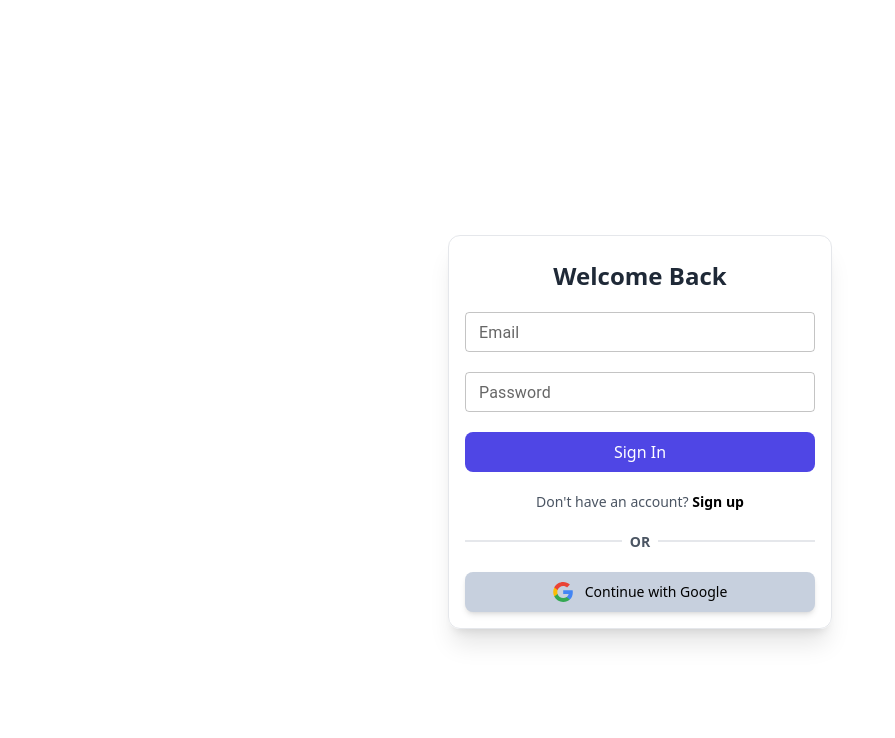
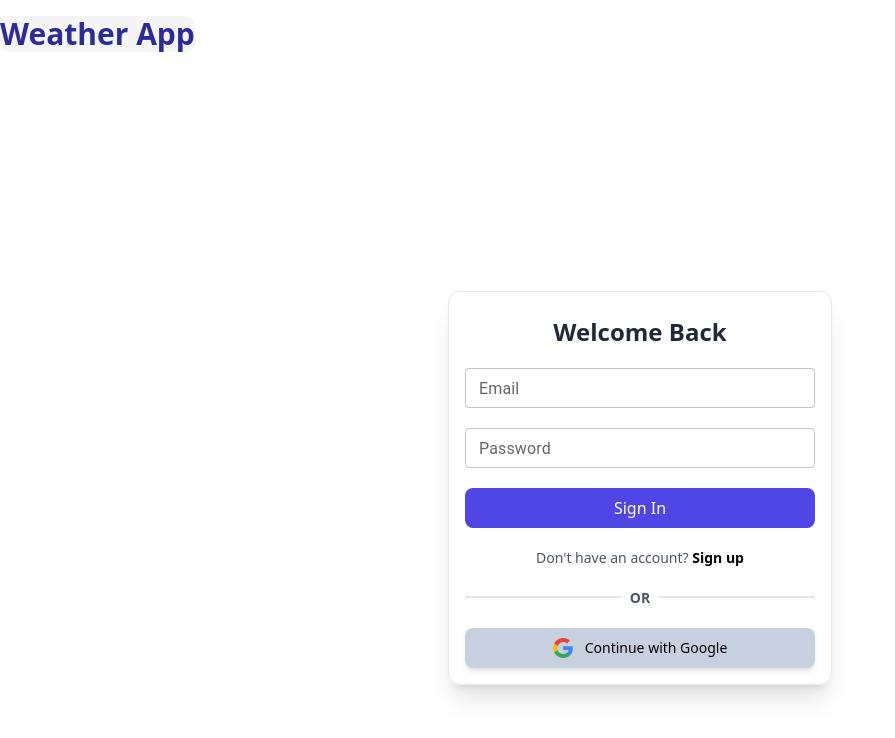
Before and after one commit to abdelrhmanadel200/weather-app, a React (Create React App) app: page /login in a window 1280 px wide. Shown: the top 738 px of the page, without its empty margins (0-895 px from the left). Built offline with nearby package versions, Linux system fonts and the light colour scheme; no server answers.

Commit message:
Update index.jsx

```diff
--- a/src/components/header/index.jsx
+++ b/src/components/header/index.jsx
@@ -2,22 +2,23 @@ import React from 'react';
 import { Link, useNavigate } from 'react-router-dom';
 import { useAuth } from '../../index.jsx';
 import { doSignOut } from '../../firebase/auth';
-
+import SearchBar from '../../SearchBar.js'; // Import the SearchBar component
 
 const Header = () => {
   const navigate = useNavigate();
   const { userLoggedIn } = useAuth();
   return (
-    <nav className="flex justify-between items-center py-4">
+    <nav className="justify-between items-center py-4 text-white">
       <div className="flex items-center">
-        {/* <h1 className="text-3xl font-bold text-gray-800">Weather App</h1> */}
+        <h1 className="text-3xl font-bold">Weather App</h1>
       </div>
-      <div className="flex items-center">
+      <div className="flex justify-center items-center w-full">
         {
           userLoggedIn
             ?
             <>
-              <button onClick={() => { doSignOut().then(() => { navigate('/login') }) }} className="text-sm text-black bg-gray-500 transition duration-300 ease-in-out hover:bg-black hover:text-white">
+              <SearchBar className="mx-auto" /> {/* Center the SearchBar component horizontally */}
+              <button onClick={() => { doSignOut().then(() => { navigate('/login') }) }} class="absolute top-0 right-0 text-sm bg-green-700 hover:bg-green-900 transition duration-300 ease-in-out px-4 py-2 rounded">
                 Logout
               </button>
             </>
```
